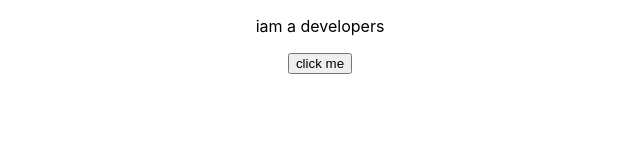
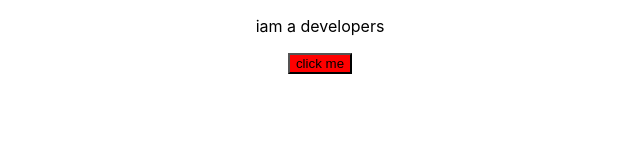
Before and after one commit to shujathaliirfan/react, a React (Create React App) app: page / in a window 1280 px wide. Shown: the top 160 px of the page, without its empty margins (320-960 px from the left). Built offline with nearby package versions, Linux system fonts and the light colour scheme.

Commit message:
button toggle and dynamic class adding

```diff
--- a/src/App.css
+++ b/src/App.css
@@ -1,3 +1,13 @@
 .App {
   text-align: center;
 }
+
+
+.red{
+  font-size: 34px;
+}
+
+.bold{
+  font-size: 34px;
+  font-weight:900
+}
--- a/src/App.js
+++ b/src/App.js
@@ -30,6 +30,27 @@ this.setState({
     })
   }
 
+
+  nameChange=(event,id)=>{
+    const personIndex =this.state.persons.findIndex(p=>{
+      return p.id===id
+    })
+
+    // ==updated details below is======
+
+  const person ={ ...this.state.persons[personIndex]}
+
+  person.name =event.target.value;
+  const persons =[...this.state.persons];
+  persons[personIndex] =person;
+  this.setState({
+    persons:persons
+  })
+
+}
+
+
+
 render(){
 
   // myName  =(
@@ -42,6 +63,10 @@ render(){
   // )
   // }
 
+  let style ={
+    backgroundColor:'red'
+  }
+
 
   let person =null;
    if(this.state.showPerson){
@@ -51,6 +76,8 @@ render(){
           return <Person
           click ={()=>this.deleteHandler(index)}
 
+          changed ={(event)=>this.nameChange(event,person.id)}
+
 
           name={person.name} age={person.age} key={person.id} />
         })}
@@ -58,12 +85,21 @@ render(){
 
        </div>
      )
+    style.backgroundColor='blue';
+   }
 
+
+   let classes =[];
+   if(this.state.persons.length <=2){
+     classes.push('red')
    }
+   if(this.state.persons.length <=1){
+    classes.push('red')
+  }
   return (
     <div className="App">
-      <p>iam a developers</p>
-      <button onClick={this.myFunction}>click me</button>
+      <p className={classes.join('')}>iam a developers</p>
+      <button style={style} onClick={this.myFunction}>click me</button>
       {person}
 
     </div>
--- a/src/Person/Person.js
+++ b/src/Person/Person.js
@@ -5,7 +5,7 @@ var Person =(props) =>{
 return(
 <div className="pperson">
 <p onClick={props.click}>I'm a  {props.name} react developer  and iam just {props.age} </p>
- {/* <p onClick={props.click}>my secomd p re beta maafi chaahta hoon</p>9 */}
+
  <input type="text" onChange={props.changed} value={props.currentName} />
 </div>
  )
```
